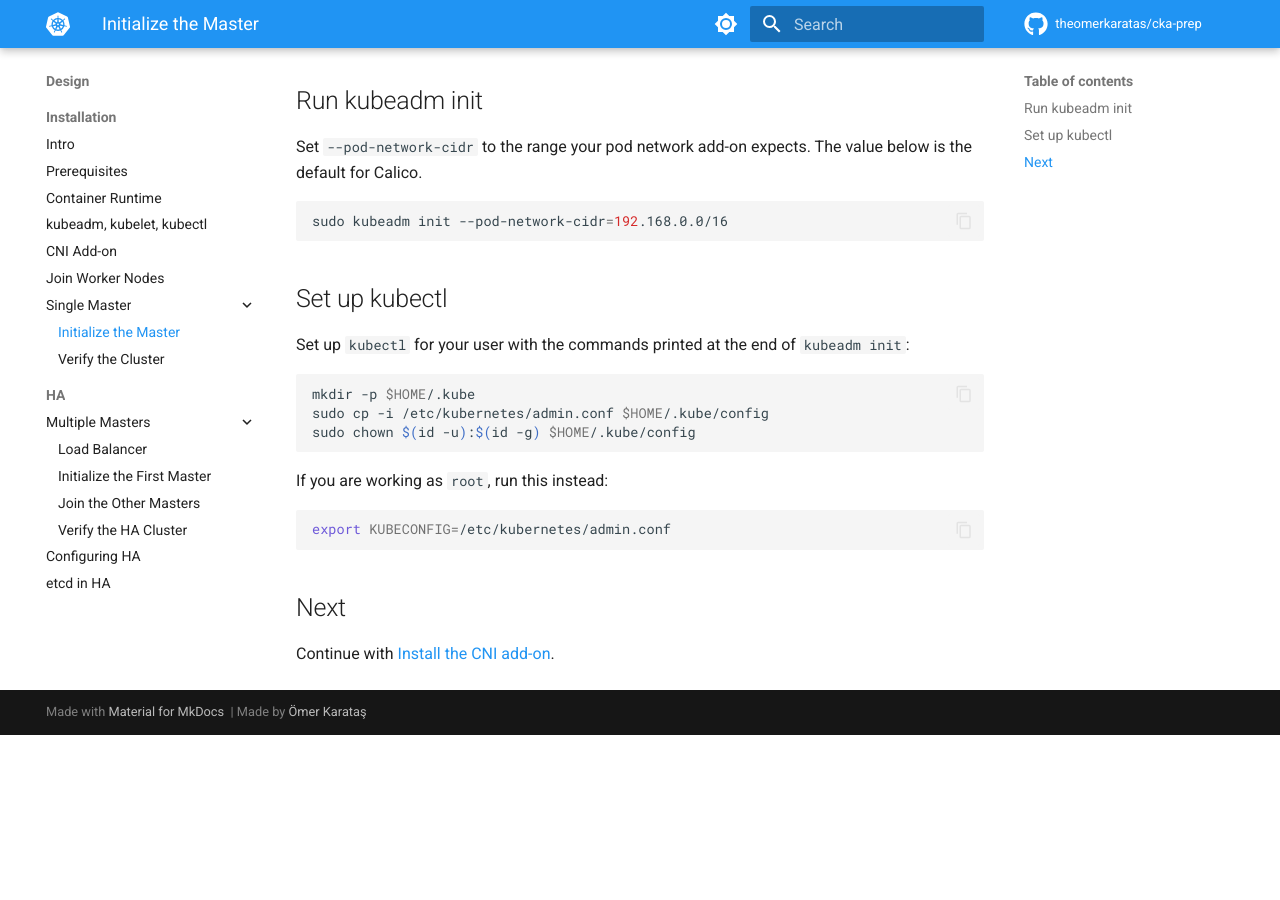
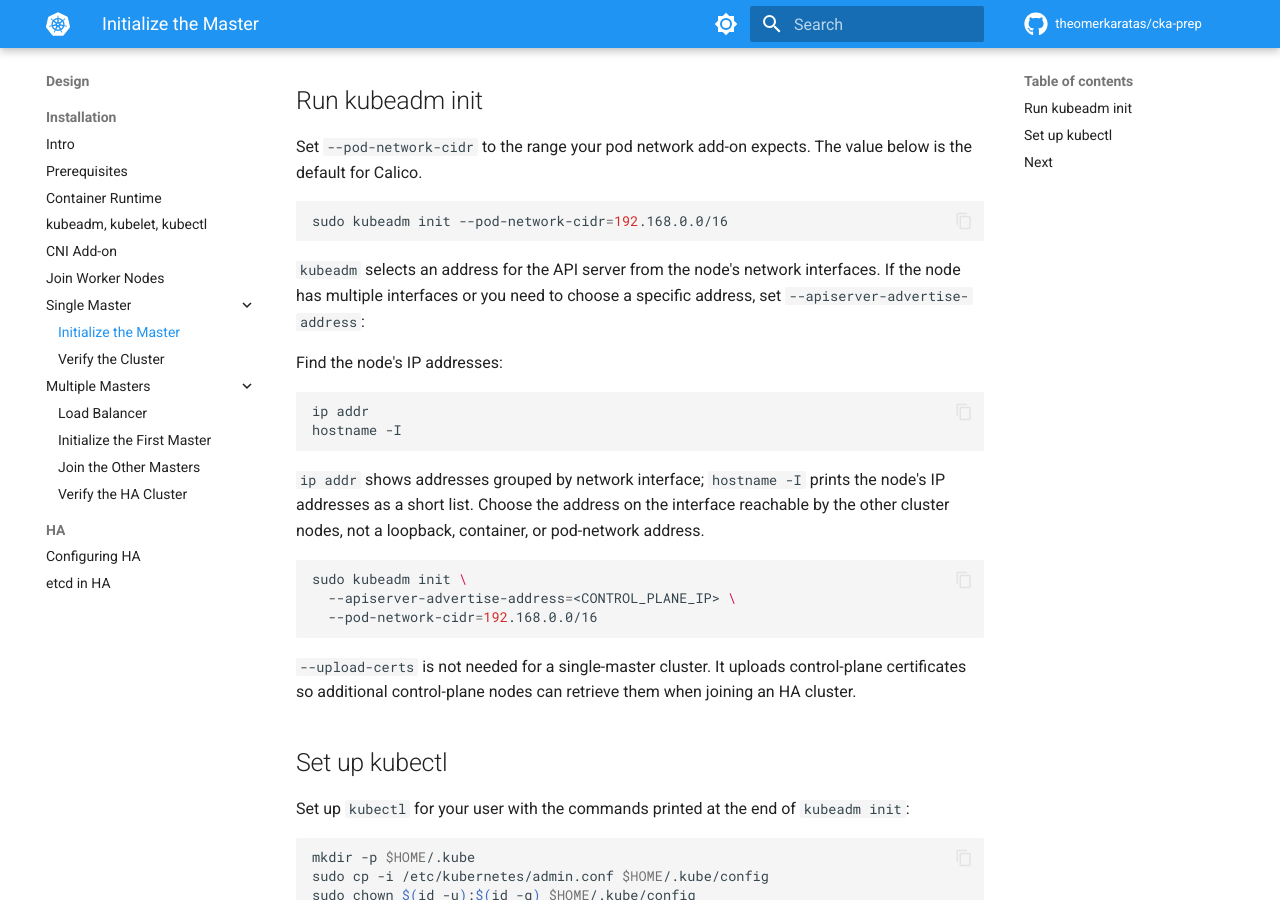
Before and after one commit to theomerkaratas/cka-prep, an MkDocs documentation site: the page built from docs/design/installation/single-master-init.md, in a window 1280 px wide and 900 px high, scrolled down 210 px. Built offline with MkDocs 1.6.1 and Material for MkDocs 9.7.7, drawn with Linux system fonts in a browser that asks for light colours; comment, search, counter and statistics services are not loaded; before the commit the page ends 945 px from its top, so only the background shows below that.

Commit message:
docs: clarify single-master kubeadm setup
Co-authored-by: Copilot <223556219+Copilot@users.noreply.github.com>

````diff
--- a/docs/design/installation/single-master-init.md
+++ b/docs/design/installation/single-master-init.md
@@ -9,6 +9,25 @@ Set `--pod-network-cidr` to the range your pod network add-on expects. The value
 ```bash
 sudo kubeadm init --pod-network-cidr=192.168.0.0/16
 ```
+
+`kubeadm` selects an address for the API server from the node's network interfaces. If the node has multiple interfaces or you need to choose a specific address, set `--apiserver-advertise-address`:
+
+Find the node's IP addresses:
+
+```bash
+ip addr
+hostname -I
+```
+
+`ip addr` shows addresses grouped by network interface; `hostname -I` prints the node's IP addresses as a short list. Choose the address on the interface reachable by the other cluster nodes, not a loopback, container, or pod-network address.
+
+```bash
+sudo kubeadm init \
+  --apiserver-advertise-address=<CONTROL_PLANE_IP> \
+  --pod-network-cidr=192.168.0.0/16
+```
+
+`--upload-certs` is not needed for a single-master cluster. It uploads control-plane certificates so additional control-plane nodes can retrieve them when joining an HA cluster.
 
 ## Set up kubectl
 
--- a/mkdocs.yml
+++ b/mkdocs.yml
@@ -221,12 +221,12 @@ nav:
               - Single Master:
                     - Initialize the Master: "design/installation/single-master-init.md"
                     - Verify the Cluster: "design/installation/single-master-verify.md"
-        - HA:
               - Multiple Masters:
                     - Load Balancer: "design/installation/multi-master-load-balancer.md"
                     - Initialize the First Master: "design/installation/multi-master-init.md"
                     - Join the Other Masters: "design/installation/multi-master-join-control-planes.md"
                     - Verify the HA Cluster: "design/installation/multi-master-verify.md"
+        - HA:
               - Configuring HA: "design/ha/configuring-ha.md"
               - etcd in HA: "design/ha/etcd-in-ha.md"
   - Helm:
````
